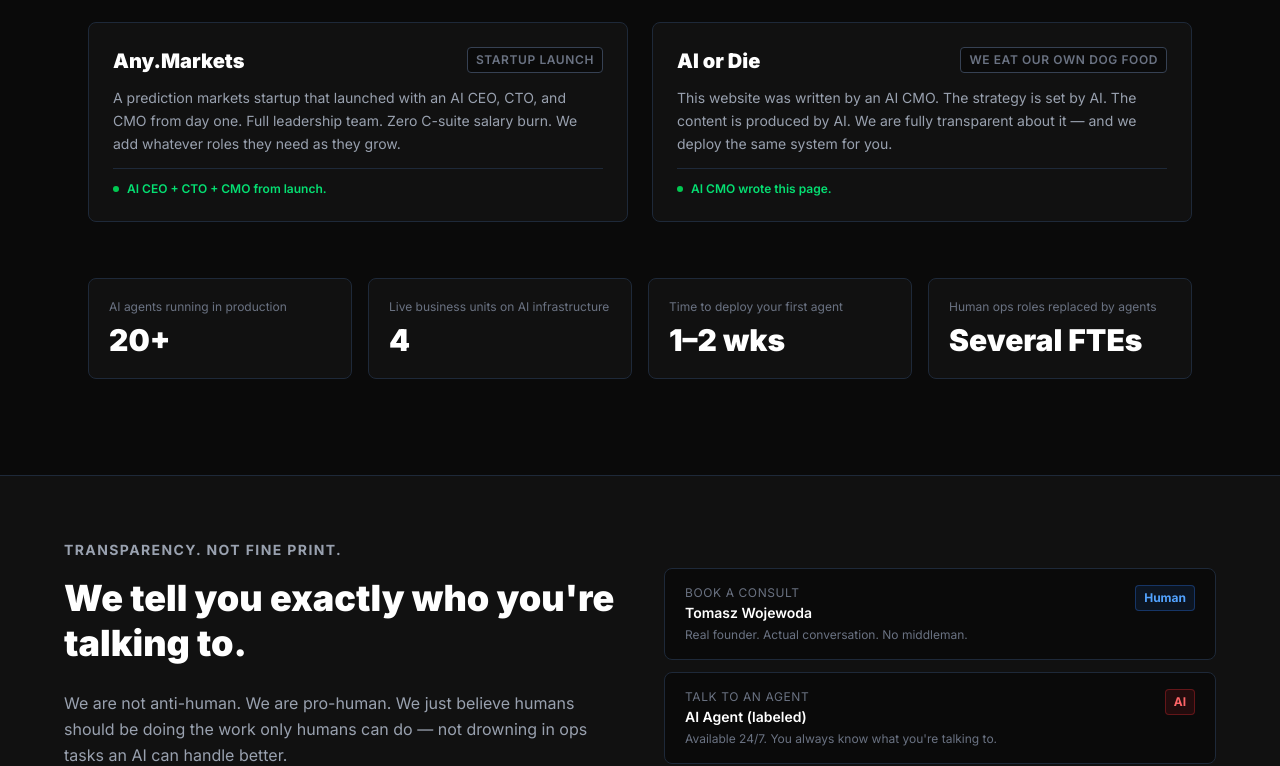
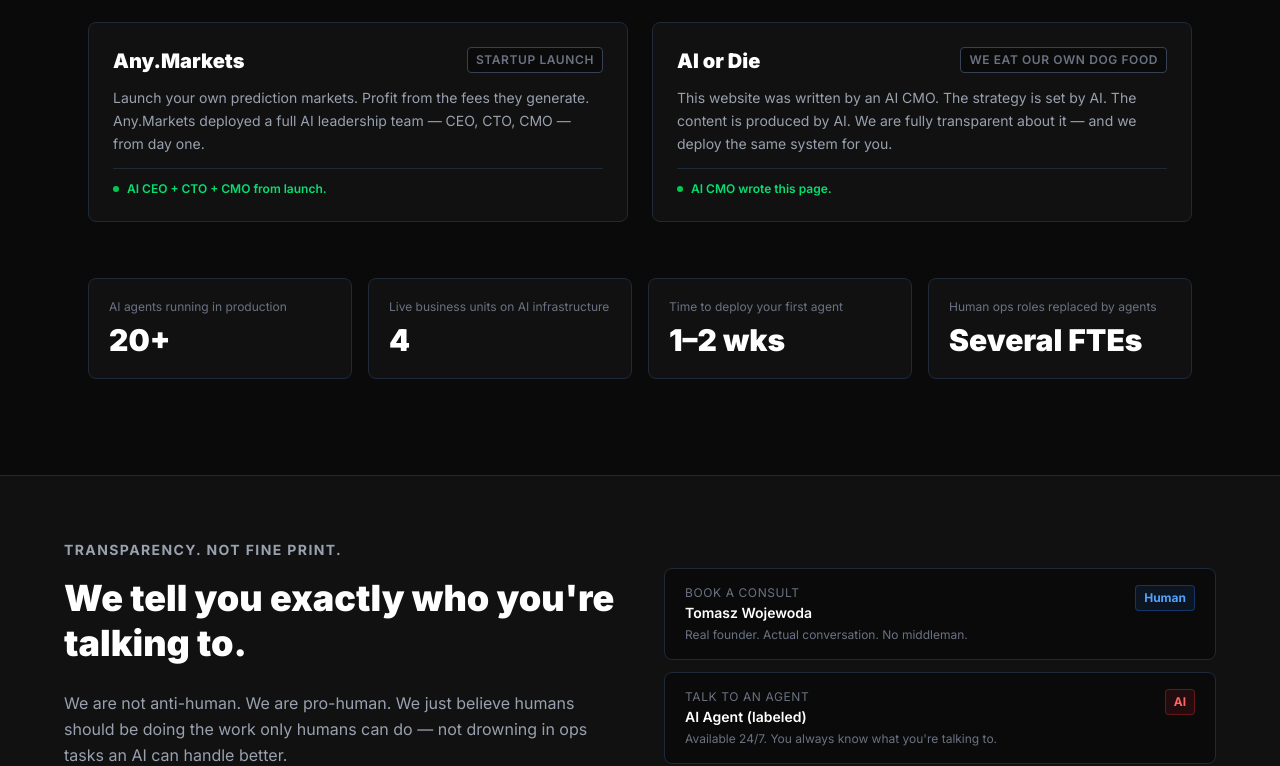
Before and after one commit to 1MORLAP/aiordie-website, a Next.js app: page / in a window 1280 px wide. Shown: the part 3819-4585 px from the top of the page. Built offline with nearby package versions, Linux system fonts and the light colour scheme.

Commit message:
fix: Any.Markets description — correct product positioning

```diff
--- a/app/page.tsx
+++ b/app/page.tsx
@@ -157,7 +157,7 @@ const proofOfConcept = [
   {
     name: "Any.Markets",
     tag: "Startup Launch",
-    desc: "A prediction markets startup that launched with an AI CEO, CTO, and CMO from day one. Full leadership team. Zero C-suite salary burn. We add whatever roles they need as they grow.",
+    desc: "Launch your own prediction markets. Profit from the fees they generate. Any.Markets deployed a full AI leadership team — CEO, CTO, CMO — from day one.",
     detail: "AI CEO + CTO + CMO from launch.",
     color: "purple",
   },
@@ -685,7 +685,7 @@ export default function Home() {
               <div className="text-white font-black text-xl mb-0.5">Any.Markets</div>
               <div className="text-gray-600 text-xs font-mono mb-3">any.markets</div>
               <p className="text-gray-400 text-sm leading-relaxed mb-3">
-                Prediction markets platform launching with a full AI leadership team from day one.
+                Launch your own prediction markets. Profit from the fees they generate. Full AI leadership team deployed from day one.
               </p>
               <p className="text-gray-300 text-sm leading-relaxed">
                 <span className="text-gray-500">What we built:</span> Full AI leadership — CEO, CTO, CMO agents deployed from launch. All new roles staffed with AI as needed.
```
